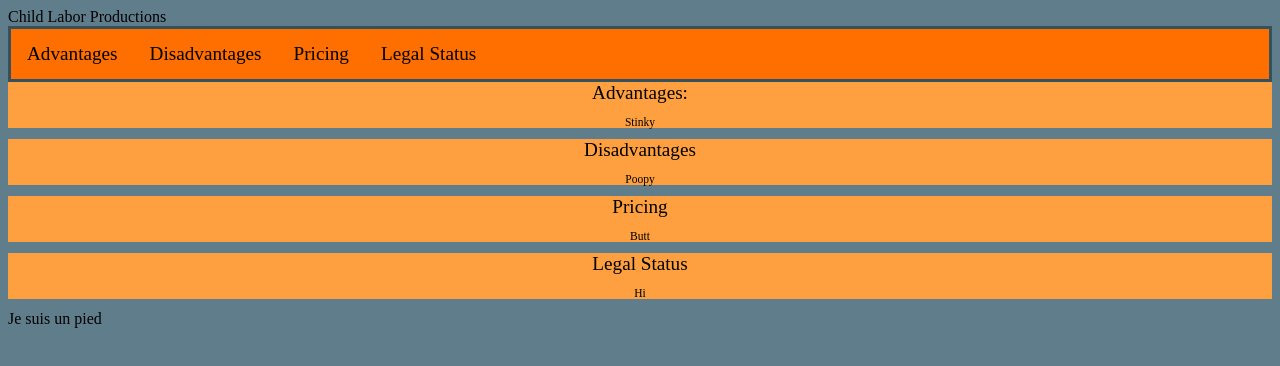
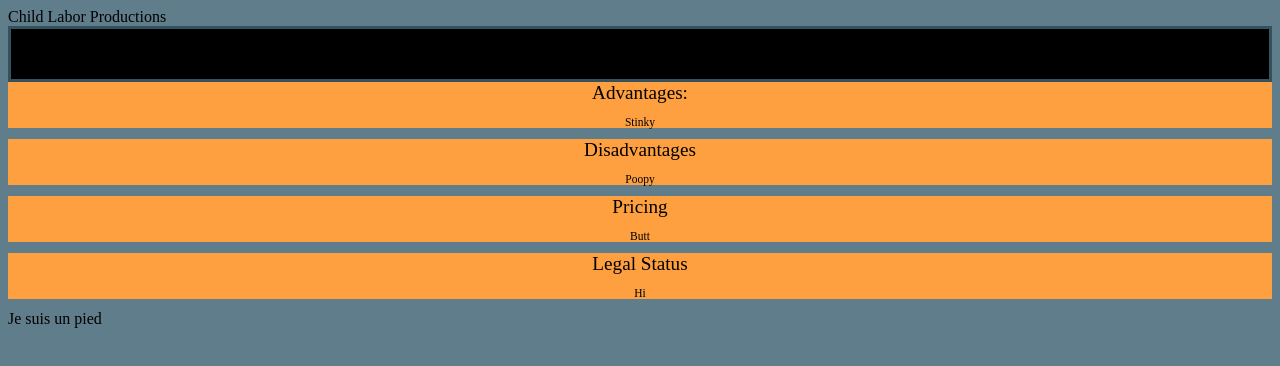
Before and after one commit to KTMetcalfe/Website, a plain HTML site: page index.html in a window 1280 px wide. Drawn offline with Linux system fonts and the light colour scheme.

Commit message:
Update main.css

```diff
--- a/main.css
+++ b/main.css
@@ -29,7 +29,7 @@ p {
 
 .navClass {
 	overflow: hidden;
-	background-color: var(--s);
+	background-color: black;
 	border: 3px solid var(--p-d);
 }
 
```
